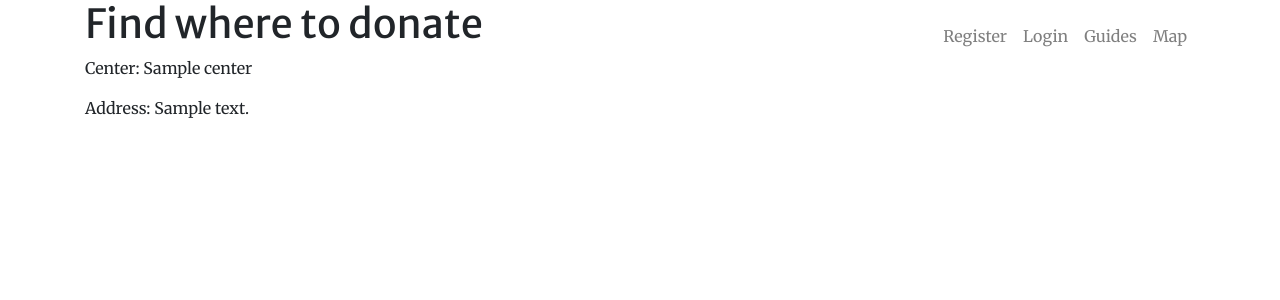
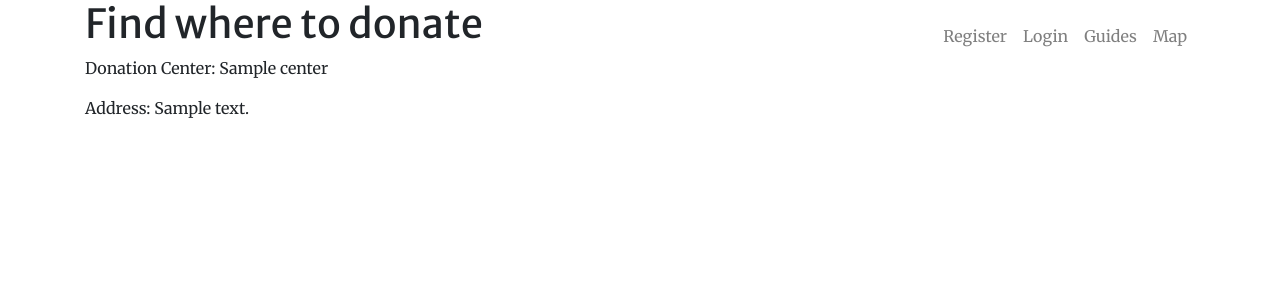
Before and after one commit to jacqw8/terrafit, a Flask app: template terrafit/templates/zip.html in a window 1280 px wide. Shown: the top 300 px of the page. Run offline with Flask 2, Linux system fonts and the light colour scheme; the template is opened without the code that fills it: most values are stand-ins (such as "Sample title", 1, 10 or a date in 2020); some libraries are stand-ins or nearby versions.

Commit message:
donation center instead of center in zip.html

```diff
--- a/terrafit/templates/zip.html
+++ b/terrafit/templates/zip.html
@@ -2,7 +2,7 @@
 {% block content %}
     <h1>Find where to donate</h1>
     {% for cloth in clothes %}
-        <p>Center: {{ cloth.center }} </p>
+        <p>Donation Center: {{ cloth.center }} </p>
         <p>Address: {{ cloth.address }}</p>
     {% endfor %}
 {% endblock content %}
```
